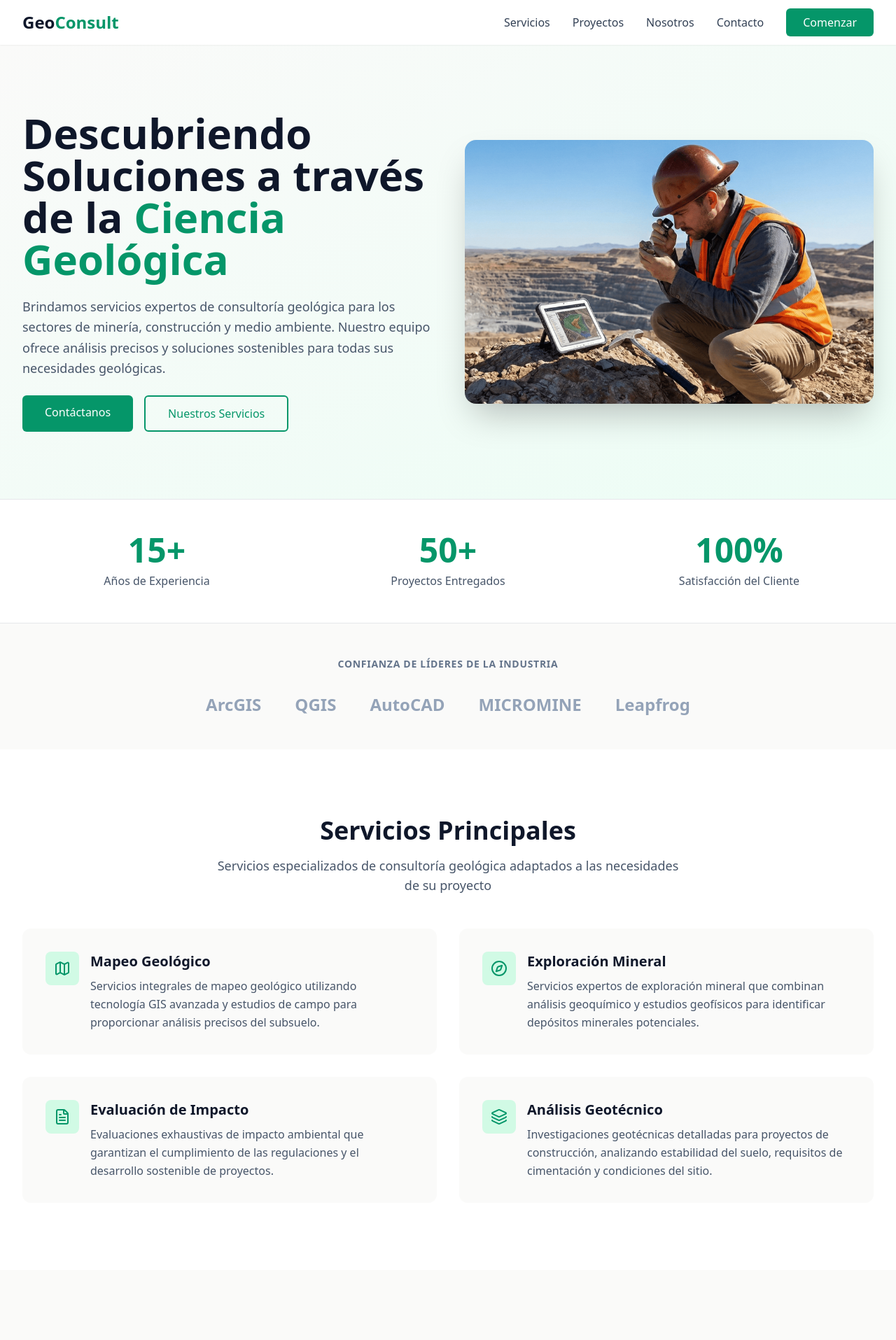
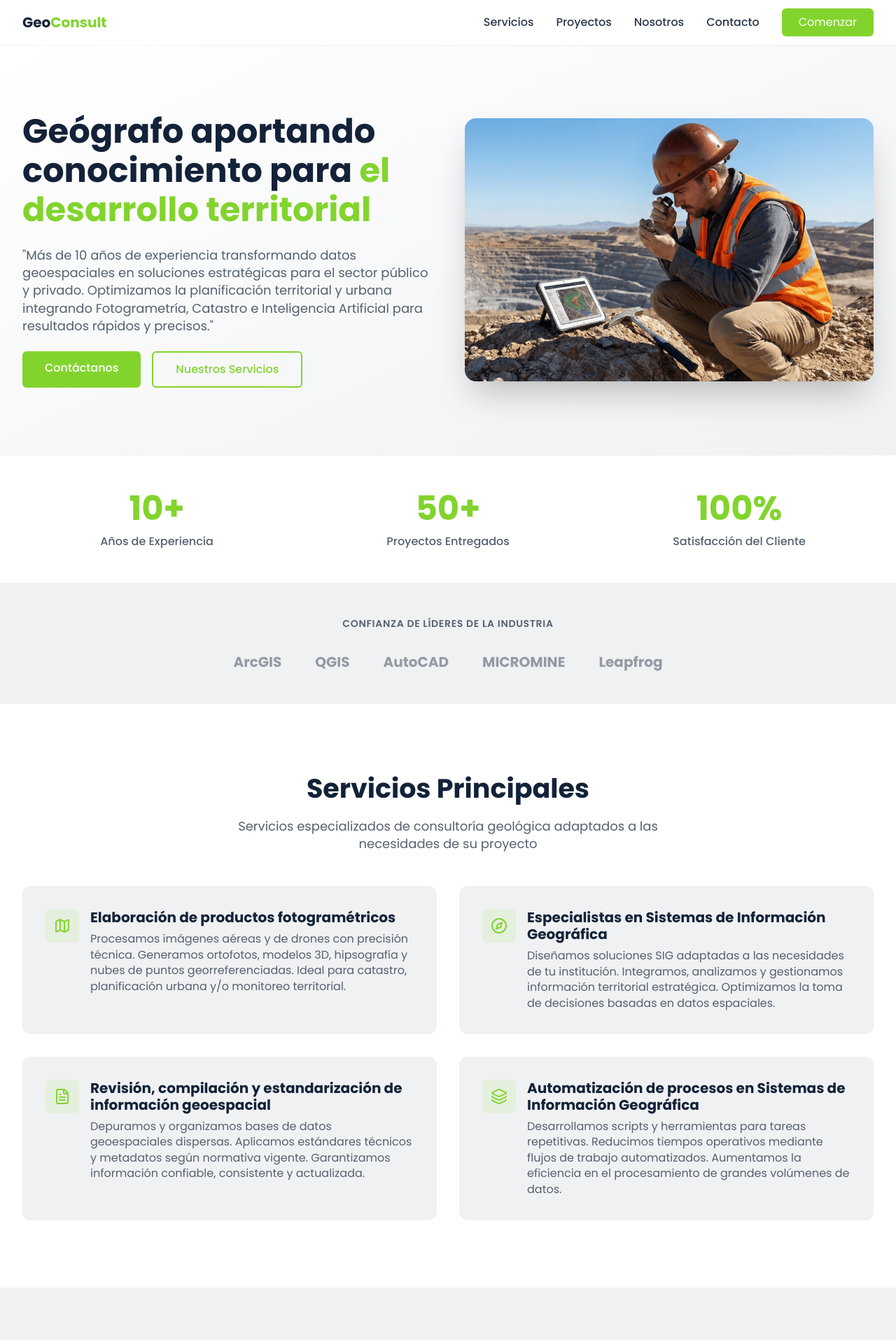
Before and after one commit to anderuxui-crypto/geo-consult-landing, a React (Vite) app: page / in a window 1280 px wide. Shown: the top 1915 px of the page at 70% size. Built offline with nearby package versions, Linux system fonts and the light colour scheme.

Commit message:
Feat: Implementar sistema de diseño (Tailwind) y actualizar contenido de las secciones con material del cliente

```diff
--- a/src/components/Hero.jsx
+++ b/src/components/Hero.jsx
@@ -2,30 +2,28 @@ import heroImage from '../assets/geologo-portada.png';
 
 export default function Hero() {
     return (
-        <section id="about" className="bg-gradient-to-br from-stone-50 to-emerald-50 py-16 md:py-24">
+        <section id="about" className="bg-gradient-to-br from-white to-white-custom py-16 md:py-24">
             <div className="max-w-7xl mx-auto px-4 sm:px-6 lg:px-8">
                 <div className="grid md:grid-cols-2 gap-12 items-center">
                     {/* Left Content */}
                     <div className="space-y-6">
-                        <h1 className="text-4xl md:text-5xl lg:text-6xl font-bold text-slate-900 leading-tight">
-                            Descubriendo Soluciones a través de la{' '}
-                            <span className="text-emerald-600">Ciencia Geológica</span>
+                        <h1 className="text-h3 md:text-h2 lg:text-h1 font-bold text-black-1">
+                            Geógrafo aportando conocimiento para{' '}
+                            <span className="text-primary">el desarrollo territorial</span>
                         </h1>
-                        <p className="text-lg text-slate-600 leading-relaxed">
-                            Brindamos servicios expertos de consultoría geológica para los sectores de
-                            minería, construcción y medio ambiente. Nuestro equipo ofrece análisis precisos
-                            y soluciones sostenibles para todas sus necesidades geológicas.
+                        <p className="text-body-md text-black-3">
+                            "Más de 10 años de experiencia transformando datos geoespaciales en soluciones estratégicas para el sector público y privado. Optimizamos la planificación territorial y urbana integrando Fotogrametría, Catastro e Inteligencia Artificial para resultados rápidos y precisos."
                         </p>
                         <div className="flex flex-col sm:flex-row gap-4">
                             <a
                                 href="#contact"
-                                className="bg-emerald-600 text-white px-8 py-3 rounded-md hover:bg-emerald-700 transition-colors duration-200 text-center font-medium"
+                                className="bg-primary text-white px-8 py-3 rounded-md hover:bg-secondary transition-colors duration-200 text-center font-medium"
                             >
                                 Contáctanos
                             </a>
                             <a
                                 href="#services"
-                                className="border-2 border-emerald-600 text-emerald-600 px-8 py-3 rounded-md hover:bg-emerald-50 transition-colors duration-200 text-center font-medium"
+                                className="border-2 border-primary text-primary px-8 py-3 rounded-md hover:bg-white-custom transition-colors duration-200 text-center font-medium"
                             >
                                 Nuestros Servicios
                             </a>
@@ -42,7 +40,7 @@ export default function Hero() {
                             />
                         </div>
                         {/* Decorative Element */}
-                        <div className="absolute -bottom-6 -right-6 w-32 h-32 bg-emerald-600 rounded-full opacity-20 blur-3xl -z-10"></div>
+                        <div className="absolute -bottom-6 -right-6 w-32 h-32 bg-primary rounded-full opacity-20 blur-3xl -z-10"></div>
                     </div>
                 </div>
             </div>
--- a/src/components/Navbar.jsx
+++ b/src/components/Navbar.jsx
@@ -17,8 +17,8 @@ export default function Navbar() {
                 <div className="flex justify-between items-center h-16">
                     {/* Logo */}
                     <div className="flex items-center">
-                        <span className="text-2xl font-bold text-slate-900">
-                            Geo<span className="text-emerald-600">Consult</span>
+                        <span className="text-h5 font-bold text-black-1">
+                            Geo<span className="text-primary">Consult</span>
                         </span>
                     </div>
 
@@ -28,14 +28,14 @@ export default function Navbar() {
                             <a
                                 key={link.name}
                                 href={link.href}
-                                className="text-slate-700 hover:text-emerald-600 transition-colors duration-200"
+                                className="text-body-normal font-medium text-black-2 hover:text-primary transition-colors duration-200"
                             >
                                 {link.name}
                             </a>
                         ))}
                         <a
                             href="#contact"
-                            className="bg-emerald-600 text-white px-6 py-2 rounded-md hover:bg-emerald-700 transition-colors duration-200"
+                            className="bg-primary text-white px-6 py-2 rounded-md hover:bg-secondary transition-colors duration-200"
                         >
                             Comenzar
                         </a>
@@ -45,7 +45,7 @@ export default function Navbar() {
                     <div className="md:hidden">
                         <button
                             onClick={() => setIsMenuOpen(!isMenuOpen)}
-                            className="text-slate-700 hover:text-emerald-600"
+                            className="text-black-2 hover:text-primary"
                             aria-label="Abrir menú"
                         >
                             {isMenuOpen ? <X size={24} /> : <Menu size={24} />}
@@ -56,13 +56,13 @@ export default function Navbar() {
 
             {/* Mobile Menu */}
             {isMenuOpen && (
-                <div className="md:hidden bg-white border-t border-gray-200">
+                <div className="md:hidden bg-white border-t border-white-custom">
                     <div className="px-4 pt-2 pb-4 space-y-2">
                         {navLinks.map((link) => (
                             <a
                                 key={link.name}
                                 href={link.href}
-                                className="block px-3 py-2 text-slate-700 hover:text-emerald-600 hover:bg-stone-50 rounded-md transition-colors duration-200"
+                                className="block px-3 py-2 text-body-normal text-black-2 hover:text-primary hover:bg-white-custom rounded-md transition-colors duration-200"
                                 onClick={() => setIsMenuOpen(false)}
                             >
                                 {link.name}
@@ -70,7 +70,7 @@ export default function Navbar() {
                         ))}
                         <a
                             href="#contact"
-                            className="block bg-emerald-600 text-white px-3 py-2 rounded-md hover:bg-emerald-700 transition-colors duration-200 text-center"
+                            className="block bg-primary text-white px-3 py-2 rounded-md hover:bg-secondary transition-colors duration-200 text-center"
                             onClick={() => setIsMenuOpen(false)}
                         >
                             Comenzar
--- a/src/components/Services.jsx
+++ b/src/components/Services.jsx
@@ -4,23 +4,23 @@ export default function Services() {
     const services = [
         {
             icon: Map,
-            title: 'Mapeo Geológico',
-            description: 'Servicios integrales de mapeo geológico utilizando tecnología GIS avanzada y estudios de campo para proporcionar análisis precisos del subsuelo.'
+            title: 'Elaboración de productos fotogramétricos',
+            description: 'Procesamos imágenes aéreas y de drones con precisión técnica. Generamos ortofotos, modelos 3D, hipsografía y nubes de puntos georreferenciadas. Ideal para catastro, planificación urbana y/o monitoreo territorial.'
         },
         {
             icon: Compass,
-            title: 'Exploración Mineral',
-            description: 'Servicios expertos de exploración mineral que combinan análisis geoquímico y estudios geofísicos para identificar depósitos minerales potenciales.'
+            title: 'Especialistas en Sistemas de Información Geográfica',
+            description: 'Diseñamos soluciones SIG adaptadas a las necesidades de tu institución. Integramos, analizamos y gestionamos información territorial estratégica. Optimizamos la toma de decisiones basadas en datos espaciales.'
         },
         {
             icon: FileText,
-            title: 'Evaluación de Impacto',
-            description: 'Evaluaciones exhaustivas de impacto ambiental que garantizan el cumplimiento de las regulaciones y el desarrollo sostenible de proyectos.'
+            title: 'Revisión, compilación y estandarización de información geoespacial',
+            description: 'Depuramos y organizamos bases de datos geoespaciales dispersas. Aplicamos estándares técnicos y metadatos según normativa vigente. Garantizamos información confiable, consistente y actualizada.'
         },
         {
             icon: Layers,
-            title: 'Análisis Geotécnico',
-            description: 'Investigaciones geotécnicas detalladas para proyectos de construcción, analizando estabilidad del suelo, requisitos de cimentación y condiciones del sitio.'
+            title: 'Automatización de procesos en Sistemas de Información Geográfica',
+            description: 'Desarrollamos scripts y herramientas para tareas repetitivas. Reducimos tiempos operativos mediante flujos de trabajo automatizados. Aumentamos la eficiencia en el procesamiento de grandes volúmenes de datos.'
         }
     ];
 
@@ -28,10 +28,10 @@ export default function Services() {
         <section id="services" className="bg-white py-16 md:py-24">
             <div className="max-w-7xl mx-auto px-4 sm:px-6 lg:px-8">
                 <div className="text-center mb-12">
-                    <h2 className="text-3xl md:text-4xl font-bold text-slate-900 mb-4">
+                    <h2 className="text-h3 md:text-h2 font-bold text-black-1 mb-4">
                         Servicios Principales
                     </h2>
-                    <p className="text-lg text-slate-600 max-w-2xl mx-auto">
+                    <p className="text-body-md text-black-3 max-w-2xl mx-auto">
                         Servicios especializados de consultoría geológica adaptados a las necesidades de su proyecto
                     </p>
                 </div>
@@ -42,19 +42,19 @@ export default function Services() {
                         return (
                             <div
                                 key={index}
-                                className="bg-stone-50 p-8 rounded-xl hover:shadow-lg transition-shadow duration-300 border border-transparent hover:border-emerald-200"
+                                className="bg-white-custom p-8 rounded-xl hover:shadow-lg transition-shadow duration-300 border border-transparent hover:border-primary/30"
                             >
                                 <div className="flex items-start space-x-4">
                                     <div className="flex-shrink-0">
-                                        <div className="w-12 h-12 bg-emerald-100 rounded-lg flex items-center justify-center">
-                                            <Icon className="w-6 h-6 text-emerald-600" />
+                                        <div className="w-12 h-12 bg-primary/10 rounded-lg flex items-center justify-center">
+                                            <Icon className="w-6 h-6 text-primary" />
                                         </div>
                                     </div>
                                     <div className="flex-1">
-                                        <h3 className="text-xl font-bold text-slate-900 mb-2">
+                                        <h3 className="text-h5 font-bold text-black-1 mb-2">
                                             {service.title}
                                         </h3>
-                                        <p className="text-slate-600 leading-relaxed">
+                                        <p className="text-body-normal text-black-3">
                                             {service.description}
                                         </p>
                                     </div>
--- a/src/components/Stats.jsx
+++ b/src/components/Stats.jsx
@@ -1,20 +1,20 @@
 export default function Stats() {
     const stats = [
-        { value: '15+', label: 'Años de Experiencia' },
+        { value: '10+', label: 'Años de Experiencia' },
         { value: '50+', label: 'Proyectos Entregados' },
         { value: '100%', label: 'Satisfacción del Cliente' }
     ];
 
     return (
-        <section className="bg-white py-12 border-y border-gray-200">
+        <section className="bg-white py-12 border-y border-white-custom">
             <div className="max-w-7xl mx-auto px-4 sm:px-6 lg:px-8">
                 <div className="grid grid-cols-1 md:grid-cols-3 gap-8 text-center">
                     {stats.map((stat, index) => (
                         <div key={index} className="space-y-2">
-                            <div className="text-4xl md:text-5xl font-bold text-emerald-600">
+                            <div className="text-h2 md:text-h1 font-bold text-primary">
                                 {stat.value}
                             </div>
-                            <div className="text-slate-600 font-medium">
+                            <div className="text-body-normal font-medium text-black-3">
                                 {stat.label}
                             </div>
                         </div>
--- a/src/components/TrustedBy.jsx
+++ b/src/components/TrustedBy.jsx
@@ -8,16 +8,16 @@ export default function TrustedBy() {
     ];
 
     return (
-        <section className="bg-stone-50 py-12">
+        <section className="bg-white-custom py-12">
             <div className="max-w-7xl mx-auto px-4 sm:px-6 lg:px-8">
-                <h3 className="text-center text-slate-500 text-sm font-semibold uppercase tracking-wider mb-8">
+                <h3 className="text-center text-black-3 text-body-sm font-semibold uppercase tracking-wider mb-8">
                     Confianza de Líderes de la Industria
                 </h3>
                 <div className="flex flex-wrap justify-center items-center gap-8 md:gap-12">
                     {companies.map((company, index) => (
                         <div
                             key={index}
-                            className="text-slate-400 text-xl md:text-2xl font-bold hover:text-emerald-600 transition-colors duration-200"
+                            className="text-black-3/60 text-body-lg md:text-h5 font-bold hover:text-primary transition-colors duration-200"
                         >
                             {company}
                         </div>
--- a/src/index.css
+++ b/src/index.css
@@ -1,3 +1,5 @@
+@import url('https://fonts.googleapis.com/css2?family=Poppins:wght@400;500;600;700&display=swap');
+
 @tailwind base;
 @tailwind components;
 @tailwind utilities;
--- a/tailwind.config.js
+++ b/tailwind.config.js
@@ -7,6 +7,12 @@ export default {
     theme: {
         extend: {
             colors: {
+                primary: '#82D42D',
+                secondary: '#D6F8D6',
+                'black-1': '#132238',
+                'black-2': '#2B384C',
+                'black-3': '#556070',
+                'white-custom': '#F0F1F3',
                 emerald: {
                     50: '#ecfdf5',
                     100: '#d1fae5',
@@ -44,6 +50,20 @@ export default {
                     900: '#1c1917',
                 },
             },
+            fontFamily: {
+                sans: ['Poppins', 'sans-serif'],
+            },
+            fontSize: {
+                'h1': ['48px', { lineHeight: '56px' }],
+                'h2': ['38px', { lineHeight: '50px' }],
+                'h3': ['32px', { lineHeight: '40px' }],
+                'h4': ['24px', { lineHeight: '100px' }],
+                'h5': ['20px', { lineHeight: '24px' }],
+                'body-lg': ['20px', { lineHeight: '28px' }],
+                'body-md': ['18px', { lineHeight: '25.2px' }],
+                'body-normal': ['16px', { lineHeight: '22.4px' }],
+                'body-sm': ['14px', { lineHeight: '19.6px' }],
+            },
         },
     },
     plugins: [],
```
Also changed, not shown: src/components/Contact.jsx (+23 -23 lines), src/components/Footer.jsx (+15 -15 lines), src/components/ProjectModal.jsx (+11 -11 lines), src/components/Projects.jsx (+9 -9 lines), src/components/Testimonials.jsx (+6 -6 lines), 1 other file (tests, documents, lock files or other folders).
